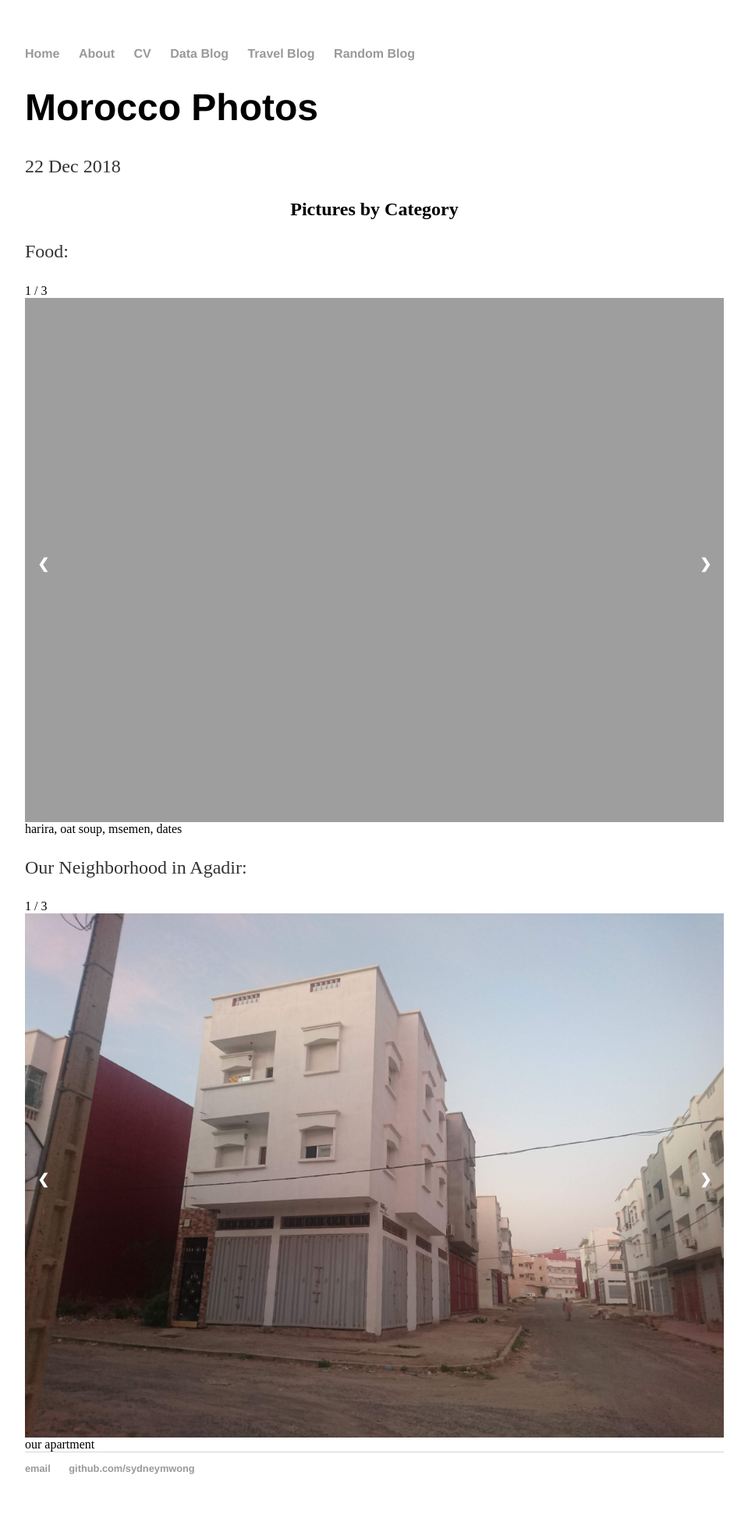
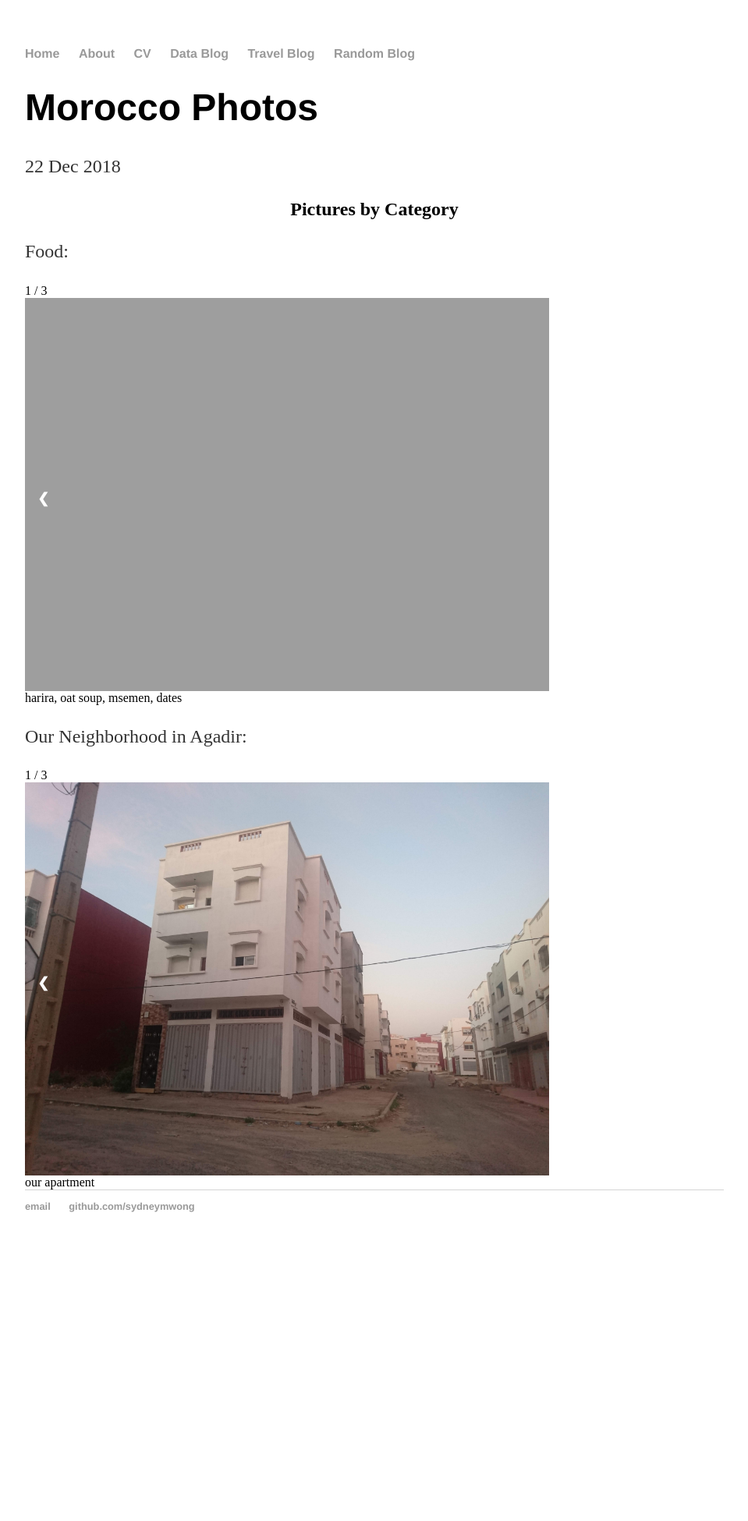
Before and after one commit to sydneymwong/sydneymwong.github.io, a Jekyll site: the page built from _posts/2018-12-22-morocco-photos.md, in a window 1280 px wide. Shown: the whole page at 78% size, without its empty margins (160-1119 px from the left). Built offline with Jekyll 4.4.1, drawn with Linux system fonts in a browser that asks for light colours; after the commit the page ends 1614 px from its top, so only the background shows below that.

Commit message:
make the pictures smaller

```diff
--- a/_posts/2018-12-22-morocco-photos.md
+++ b/_posts/2018-12-22-morocco-photos.md
@@ -58,19 +58,19 @@ img {vertical-align: middle;}
 <div class="slideshow-container">
   <div class="mySlides1">
     <div class="numbertext">1 / 3</div>
-    <img src="{{site.url}}/assets/morocco_photos/soup_msemen_dates.JPG" style="width:100%">
+    <img src="{{site.url}}/assets/morocco_photos/soup_msemen_dates.JPG" style="width:75%">
     <div class="text">harira, oat soup, msemen, dates</div>
   </div>
 
   <div class="mySlides1">
     <div class="numbertext">2 / 3</div>
-    <img src="{{site.url}}/assets/morocco_photos/rice_vegetables.JPG" style="width:100%">
+    <img src="{{site.url}}/assets/morocco_photos/rice_vegetables.JPG" style="width:75%">
     <div class="text">rice with vegetables - a restaurant in Tagazhout made this for me</div>
   </div>
 
   <div class="mySlides1">
     <div class="numbertext">3 / 3</div>
-    <img src="{{site.url}}/assets/morocco_photos/msemen.JPG" style="width:100%">
+    <img src="{{site.url}}/assets/morocco_photos/msemen.JPG" style="width:75%">
     <div class="text">msemen</div>
   </div>
 
@@ -82,19 +82,19 @@ img {vertical-align: middle;}
 <div class="slideshow-container">
   <div class="mySlides2">
     <div class="numbertext">1 / 3</div>
-    <img src="{{site.url}}/assets/morocco_photos/apartment.JPG" style="width:100%">
+    <img src="{{site.url}}/assets/morocco_photos/apartment.JPG" style="width:75%">
     <div class="text">our apartment</div>
   </div>
 
   <div class="mySlides2">
     <div class="numbertext">2 / 3</div>
-    <img src="{{site.url}}/assets/morocco_photos/neighborhood_houses.JPG" style="width:100%">
+    <img src="{{site.url}}/assets/morocco_photos/neighborhood_houses.JPG" style="width:75%">
     <div class="text">nice houses in our neighborhood</div>
   </div>
 
   <div class="mySlides2">
     <div class="numbertext">3 / 3</div>
-    <img src="{{site.url}}/assets/morocco_photos/donkey.JPG" style="width:100%">
+    <img src="{{site.url}}/assets/morocco_photos/donkey.JPG" style="width:75%">
     <div class="text">our neighborhood donkey (this photo was taken from the doorstep of our apartment)</div>
   </div>
 
```
